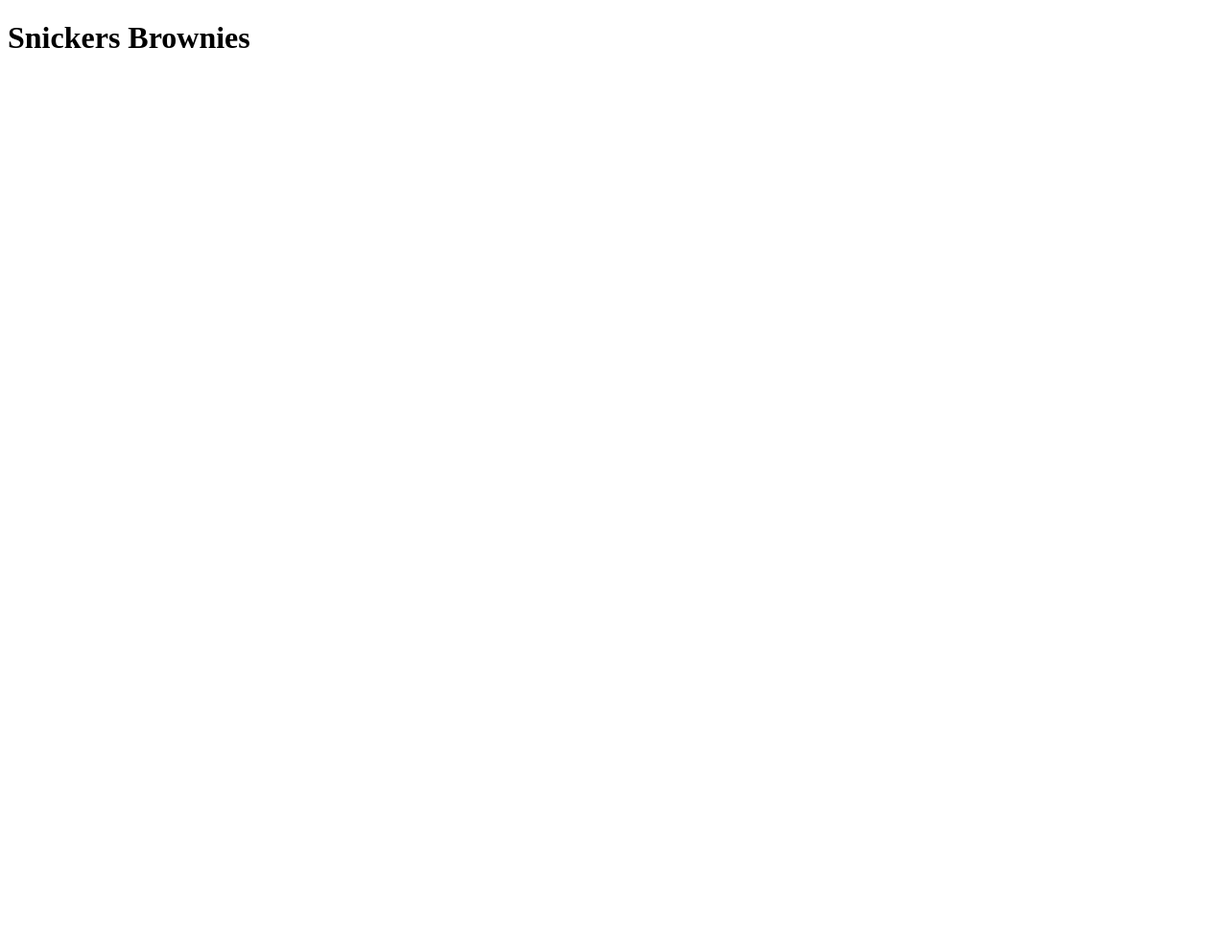
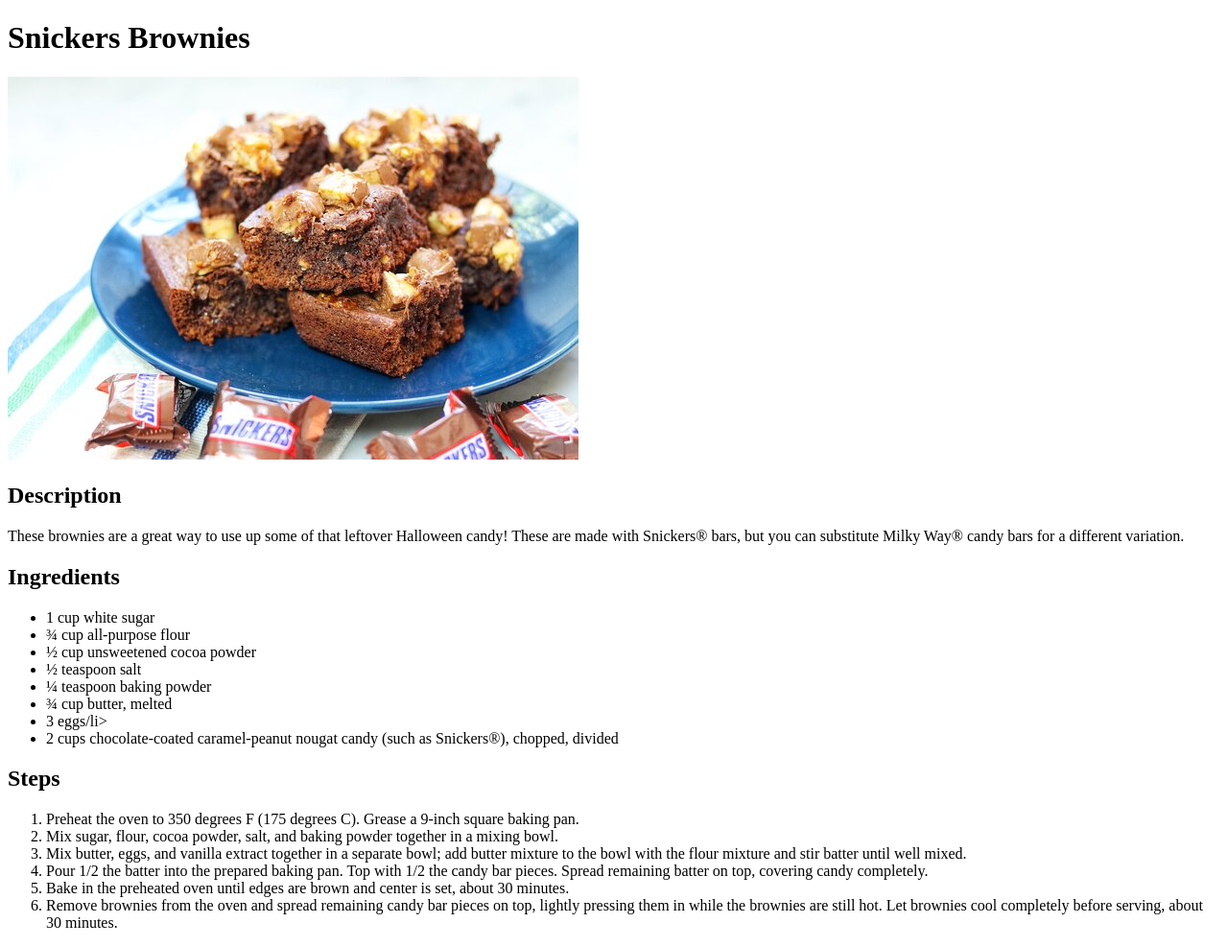
Before and after one commit to MariusHor/odin-recipes, a plain HTML site: page recipes/snickers-brownies.html in a window 1280 px wide. Shown: the whole page at 96% size. Before the commit the page ends 800 px from the top, so only its background shows below. Drawn offline with Linux system fonts and the light colour scheme.

Commit message:
developed both html files more plus I added the recipe picture

```diff
--- a/recipes/snickers-brownies.html
+++ b/recipes/snickers-brownies.html
@@ -5,5 +5,28 @@
     </head>
     <body>
         <h1>Snickers Brownies</h1>
+        <img src="snickers-brownies.jpeg" alt="snickers brownies image">
+        <h2>Description</h2>
+        <p>These brownies are a great way to use up some of that leftover Halloween candy! These are made with Snickers® bars, but you can substitute Milky Way® candy bars for a different variation.</p>
+        <h2>Ingredients</h2>
+        <ul>
+            <li>1 cup white sugar</li>
+            <li>¾ cup all-purpose flour</li>
+            <li>½ cup unsweetened cocoa powder</li>
+            <li>½ teaspoon salt</li>
+            <li>¼ teaspoon baking powder</li>
+            <li>¾ cup butter, melted</li>
+            <li>3 eggs/li>
+            <li>2 cups chocolate-coated caramel-peanut nougat candy (such as Snickers®), chopped, divided</li>
+        </ul>
+        <h2>Steps</h2>
+        <ol>
+            <li>Preheat the oven to 350 degrees F (175 degrees C). Grease a 9-inch square baking pan.</li>
+            <li>Mix sugar, flour, cocoa powder, salt, and baking powder together in a mixing bowl.</li>
+            <li>Mix butter, eggs, and vanilla extract together in a separate bowl; add butter mixture to the bowl with the flour mixture and stir batter until well mixed.</li>
+            <li>Pour 1/2 the batter into the prepared baking pan. Top with 1/2 the candy bar pieces. Spread remaining batter on top, covering candy completely.</li>
+            <li>Bake in the preheated oven until edges are brown and center is set, about 30 minutes.</li>
+            <li>Remove brownies from the oven and spread remaining candy bar pieces on top, lightly pressing them in while the brownies are still hot. Let brownies cool completely before serving, about 30 minutes.</li>
+        </ol>
     </body>
 </html>
```
Also changed, not shown: index.html (+5 -0 lines), recipes/snickers-brownies.jpeg (added).
